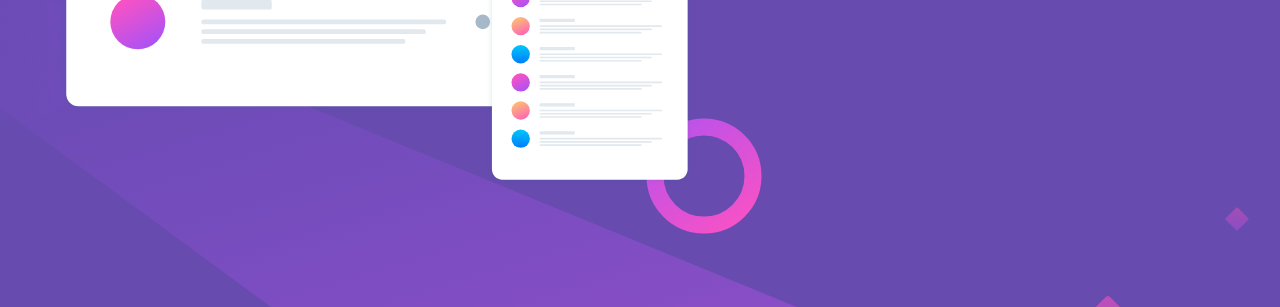
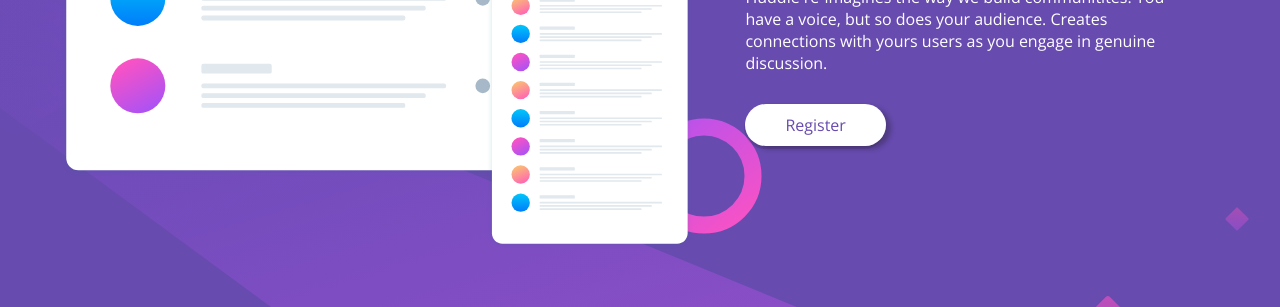
Before and after one commit to bounomad/FontEndMentorChallenge1, a plain HTML site: page index.html in a window 1280 px wide. Shown: the part 387-694 px from the top of the page. Drawn offline with nearby package versions, Linux system fonts and the light colour scheme.

Commit message:
Final touch regarding layout & and alignment

```diff
--- a/index.html
+++ b/index.html
@@ -17,9 +17,11 @@
       <img class="mockup" src="images/illustration-mockups.svg" alt="mockup_design">
     </aside>
     <main>
-      <h1>Build The Community <br> Yours Fans Will Loves</h1>
-      <p>Huddle re-imagines the way we build communitites. You have a voice, but so does your audience. Creates connections with yours users as you engage in genuine discussion.</p>
-      <a href="#">Register</a>
+        <div class="txtalignV">
+        <h1>Build The Community Yours Fans Will Loves</h1>
+        <p>Huddle re-imagines the way we build communitites. You have a voice, but so does your audience. Creates connections with yours users as you engage in genuine discussion.</p>
+        <p><a href="#">Register</a></p>
+    </div>
     </main>
     <footer>
       <a href="#">
--- a/styles/styles.css
+++ b/styles/styles.css
@@ -31,11 +31,15 @@ header{
 }
 main{
     grid-area: main;
+    height: 100%;
     margin:auto;
+    display: flex;
     color: white;
 }
 aside{
     grid-area: aside;
+    display: flex;
+    align-items: center;
 }
 footer{
     grid-area: footer;
@@ -61,7 +65,7 @@ footer svg{
     fill: white;
 }
 /* Typo */
-h1, p ,a{
+h1, p{
     max-width: 80%;
     margin: auto;
 }
@@ -70,12 +74,14 @@ h1{
     font-weight: 600;
     font-size: 2rem;
 }
-p,a{
+p{
     font-family: 'Open Sans', sans-serif;
     font-weight: 400;
     font-size: 1rem;
 }
-
+.txtalignV{
+    margin: auto;
+}
 /* Spacing mgt */
 aside img, main{
     margin-top: 20px;
@@ -92,7 +98,6 @@ main a{
     text-decoration: none;
     background-color: white;
     color: hsl(257, 40%, 49%);
-    margin: 10px 40px;
     padding: 10px 40px;
     border-radius: 25px 25px;
     box-shadow: 5px 3px 5px 0px hsla(0, 0%, 9%, 0.3),
@@ -133,9 +138,13 @@ main a:hover{
    }
     main{
         margin: 0px;
+        margin: 0px;
         padding-left:10px;
         padding-right: 10px;
         text-align: center;
+    }
+    .txtalignV{
+        margin-top: 20px;
     }
     main a{
         padding: 10px 80px;
```
